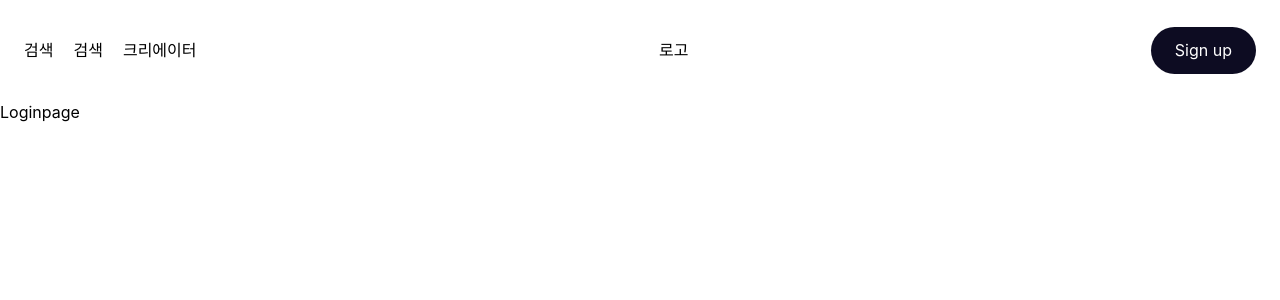
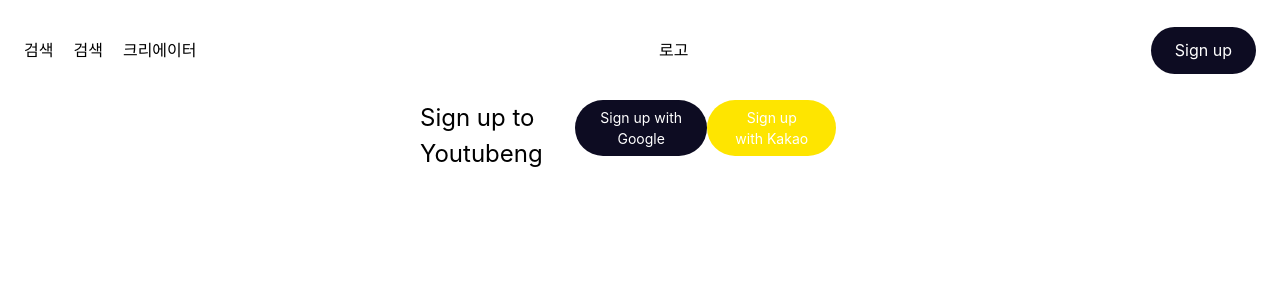
Before and after one commit to sae1013/youtubeng, a React (Create React App) app: page /login in a window 1280 px wide. Shown: the top 300 px of the page. Built offline with nearby package versions, Linux system fonts and the light colour scheme.

Commit message:
Working on login page

```diff
--- /dev/null
+++ b/src/components/Divider.tsx
@@ -0,0 +1,36 @@
+import React from 'react';
+import { styled, css } from 'styled-components';
+import { createCSSString } from './utils/helper';
+
+interface StyledButtonProp {
+  content?: string;
+  sx?: React.CSSProperties;
+}
+const StyledDivider = styled.hr<StyledButtonProp>`
+  margin: 3rem 0;
+  background-color: #e7e7e9;
+  color: #6e6d7a;
+  text-align: center;
+
+  ::after {
+    content: ${(props) => props.content && props.content};
+    display: inline;
+  }
+
+  ${(props) =>
+    props.sx &&
+    css`
+      ${createCSSString(props.sx)}
+    `}
+`;
+
+interface DividerProps {
+  content?: string;
+  sx?: React.CSSProperties;
+}
+
+function Divider({ content, sx }: DividerProps) {
+  return <StyledDivider content={content} sx={sx}></StyledDivider>;
+}
+
+export default Divider;
--- /dev/null
+++ b/src/components/LoginFormButton.tsx
@@ -0,0 +1,7 @@
+import React from 'react';
+// 바깥에서 아이콘이랑, 텍스트 내용을 받아야함.
+function LoginFormButton() {
+  return <div>LoginFormButton</div>;
+}
+
+export default LoginFormButton;
--- /dev/null
+++ b/src/components/utils/helper.ts
@@ -0,0 +1,7 @@
+export const createCSSString = (styles?: React.CSSProperties): string => {
+  return styles
+    ? Object.entries(styles)
+        .map(([key, value]) => `${key.replace(/([A-Z])/g, '-$1').toLowerCase()}: ${value};`)
+        .join(' ')
+    : '';
+};
--- a/src/pages/login/LoginPage.module.scss
+++ b/src/pages/login/LoginPage.module.scss
@@ -1,3 +1,30 @@
-.home {
-  background-color: var(--bg-primary-color);
+.login {
+  background-color: var(--white);
+  display: flex;
+  align-items: center;
+
+  &--sidebar {
+    // 960px부터 노출 // 모바일 사이즈 ?
+    display: none;
+    @media (min-width: 960px) {
+      display: block;
+      width: 40rem;
+      background-color: azure;
+    }
+  }
+
+  &--content {
+    padding: 0 20px;
+  }
 }
+
+.auth {
+  &--content {
+    display: flex;
+    max-width: 41.6rem;
+    margin: auto;
+  }
+  &--title {
+    font-size: 2.4rem;
+  }
+}
--- a/src/pages/login/LoginPage.tsx
+++ b/src/pages/login/LoginPage.tsx
@@ -1,7 +1,37 @@
 import React from 'react';
+import styles from './LoginPage.module.scss';
+import Button from '../../components/Button';
+import Divider from '../../components/Divider';
 
 function LoginPage() {
-  return <div>Loginpage</div>;
+  return (
+    <div className={styles.login}>
+      <section className={styles['login--sidebar']}></section>
+      <section className={styles['login--content']}>
+        <div className={styles['auth--content']}>
+          <h2 className={styles['auth--title']}>Sign up to Youtubeng</h2>
+          <Button
+            shape='round'
+            sx={{
+              height: '5.6rem',
+              fontSize: '1.4rem',
+            }}>
+            Sign up with Google
+          </Button>
+          <Divider content='or'></Divider>
+          <Button
+            shape='round'
+            sx={{
+              height: '5.6rem',
+              fontSize: '1.4rem',
+              backgroundColor: '#fee500',
+            }}>
+            Sign up with Kakao
+          </Button>
+        </div>
+      </section>
+    </div>
+  );
 }
 
 export default LoginPage;
--- a/src/theme/variables.module.scss
+++ b/src/theme/variables.module.scss
@@ -6,6 +6,8 @@
   // color
   --black-500: #0d0c22;
   --grey-500: #565564;
+  --white: #fff;
+  --yellow-500: #fee500;
 
   // font
   --font-stack: 'Helvetica', sans-serif;
```
